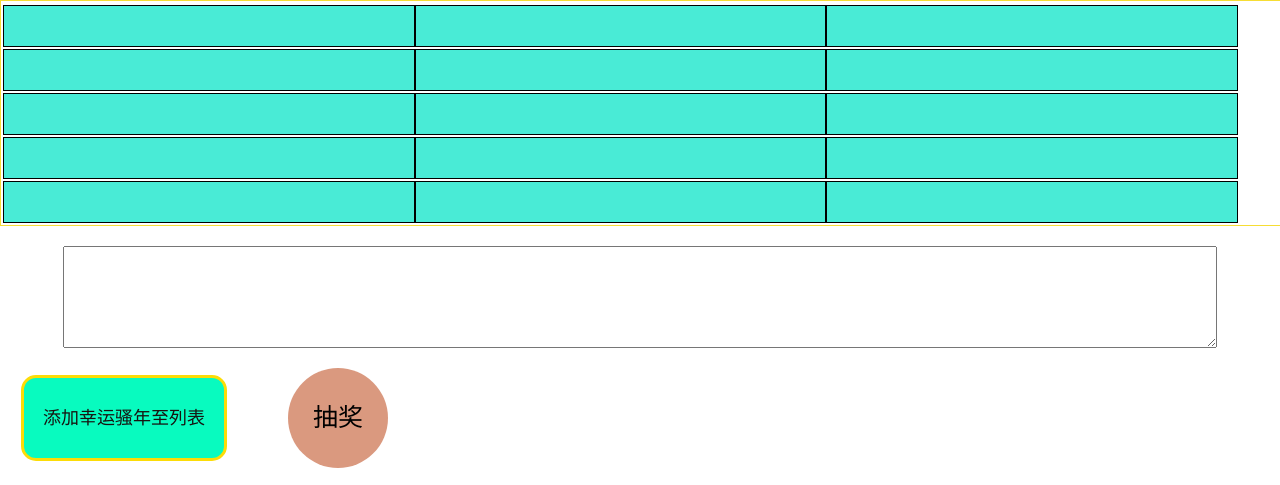
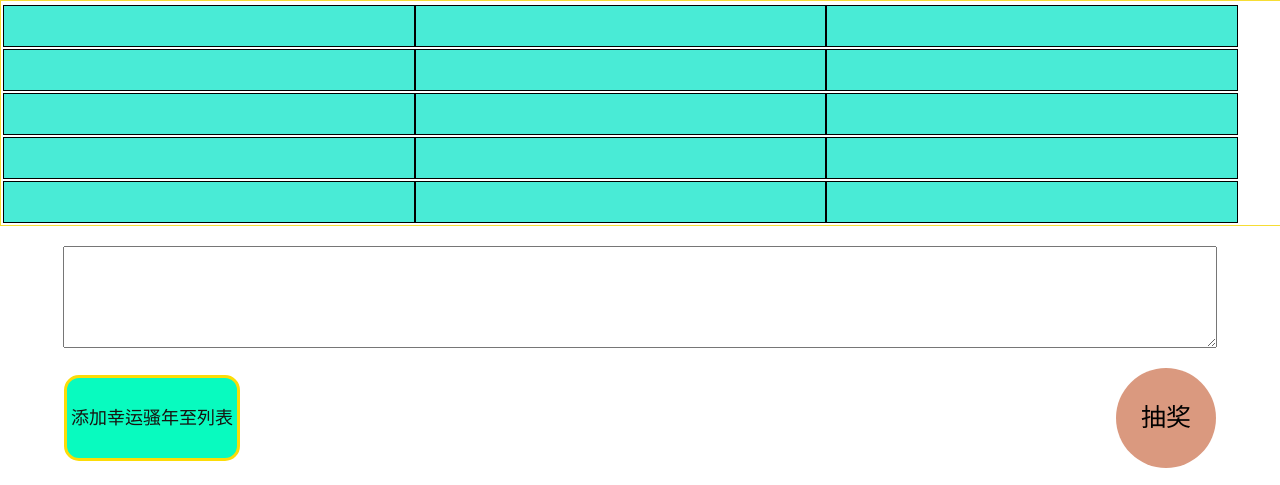
Before and after one commit to yangaolin/drawPrize, a plain HTML site: page index2.html in a window 1280 px wide. Shown: the top 485 px of the page. Drawn offline with nearby package versions, Linux system fonts and the light colour scheme.

Commit message:
Update index2.html

```diff
--- a/index2.html
+++ b/index2.html
@@ -40,12 +40,13 @@
 		color: #ffffff;
 	}
 	.middle{
+		width: 90%;
 		height: 100px;
-    		margin-bottom: 20px;
+		margin: 0px auto 20px;
 	}
 	.notice{
 		float: left;
-		width: 200px;
+		width: 170px;
 		height: 80px;
 		line-height: 80px;
 		text-align: center;
@@ -55,7 +56,6 @@
 		background-color: #08fbbf;
 		cursor: pointer;
 		color: #171410;
-		margin-left: 21px;
 		margin-top: 7px;
 	}
 	.middle input{
@@ -66,7 +66,7 @@
 	    	margin-left: 17px;
 	}
 	.middle .middleBtn{
-		float: left;
+		float: right;
 		width: 100px;
 		height: 100px;
 		line-height: 100px;
@@ -74,7 +74,6 @@
 		font-size: 25px;
 		border-radius: 50%;
 		background-color: #da997f;
-		margin-left: 61px;
 	}
 	textarea{
 		display: block;
```
